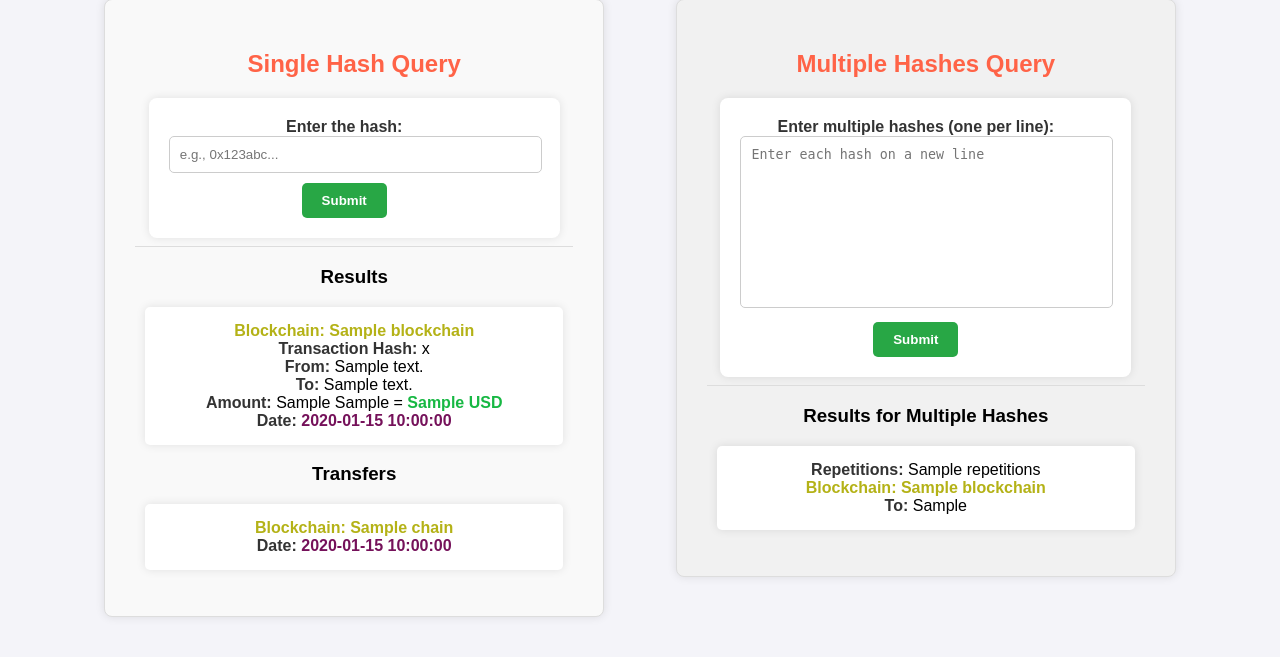
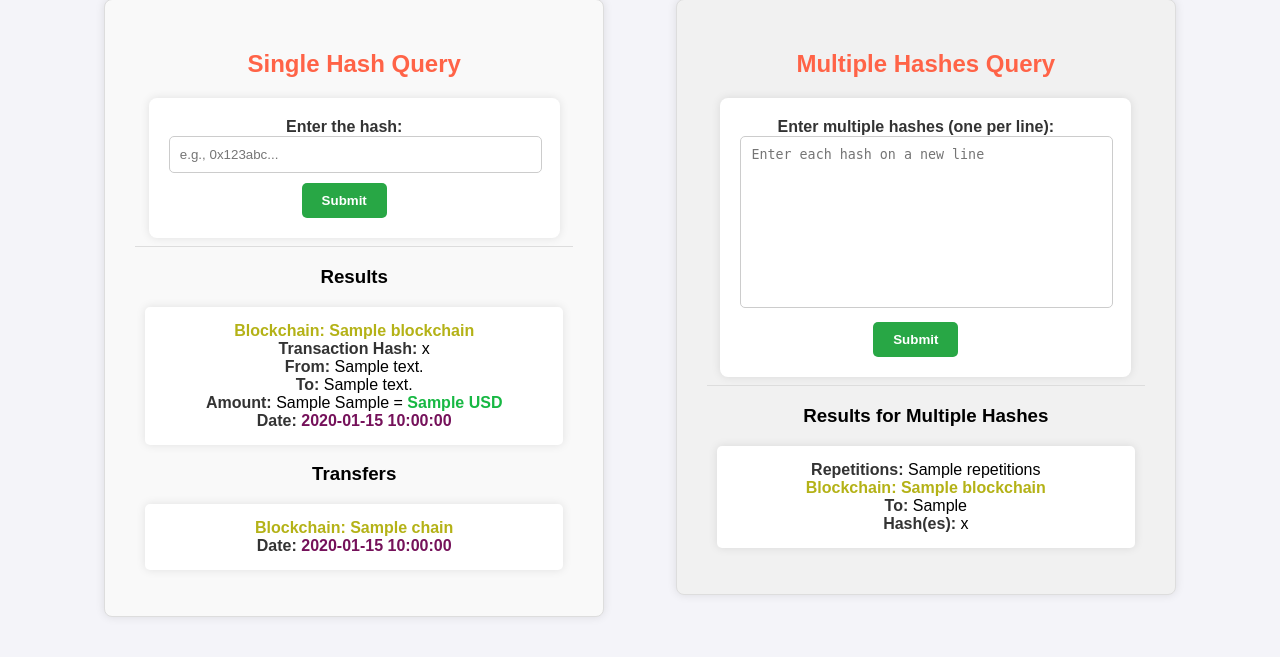
Before and after one commit to olaola619/follow_wallet_traces, a Flask app: template templates/index.html in a window 1280 px wide. Shown: the part 306-963 px from the top of the page. Run offline with Flask 3, Linux system fonts and the light colour scheme; the template is opened without the code that fills it: most values are stand-ins (such as "Sample title", 1, 10 or a date in 2020).

Commit message:
Added hashes to wallets in Multiple Hashes Query

```diff
--- a/app.py
+++ b/app.py
@@ -128,12 +128,16 @@ def index():
                                     })
 
         count_reps = {}
+        hashes_to = {}
         for element in multi_hash_data:
             to_address = element["to"]
             if to_address in count_reps:
                 count_reps[to_address] += 1
+                hashes_to[to_address].append(element['hash'])
             else:
                 count_reps[to_address] = 1
+                hashes_to[to_address] = []
+                hashes_to[to_address].append(element['hash'])
 
 
         agregated_addresses = set()
@@ -142,6 +146,7 @@ def index():
             if to_address not in agregated_addresses:
                 new_element = {k: hash[k] for k in ("blockchain", "to")}
                 new_element["repetitions"] = count_reps[to_address]
+                new_element["hashes"] = hashes_to[to_address]
 
                 address_list.append(new_element)
                 agregated_addresses.add(to_address)
--- a/templates/index.html
+++ b/templates/index.html
@@ -103,6 +103,10 @@
                             <strong>Repetitions:</strong> {{ result.repetitions }}<br>
                             <strong class="blockchain">Blockchain: {{ result.blockchain }}</strong><br>
                             <strong>To:</strong> {{ result.to }}<br>
+                            <strong>Hash(es):</strong>
+                            {% for hash in result.hashes %}
+                                {{ hash }}<br>
+                            {% endfor %}
                         </li>
                     {% endfor %}
                 </ul>
```
